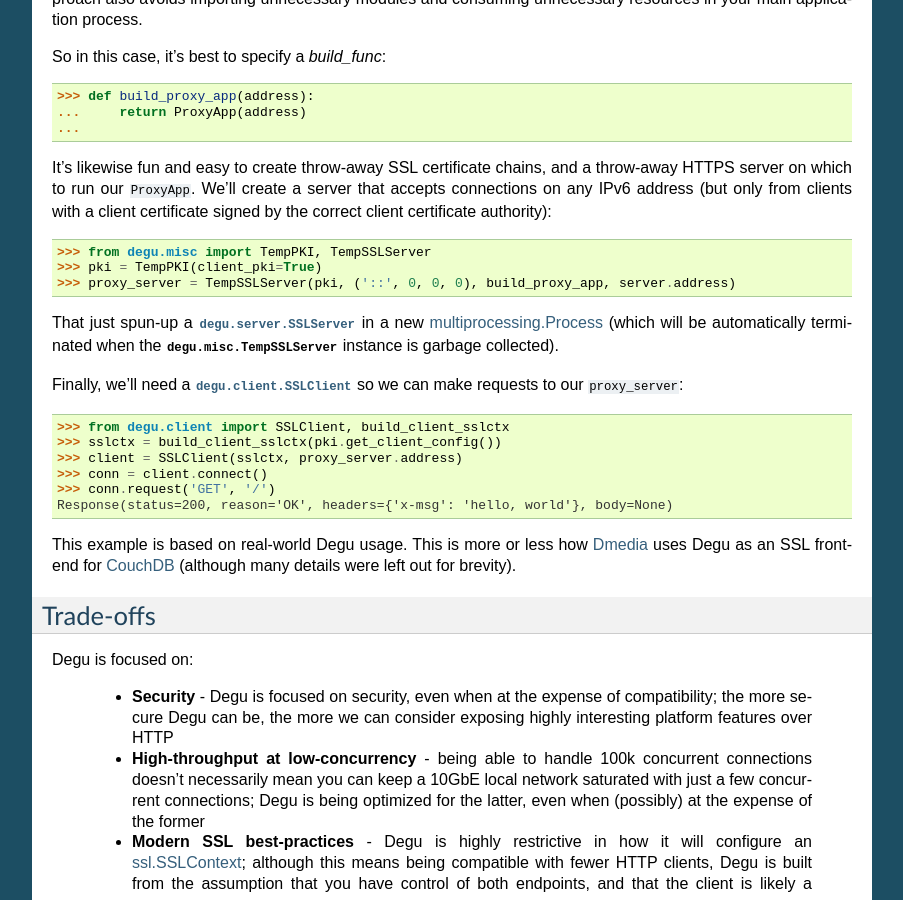
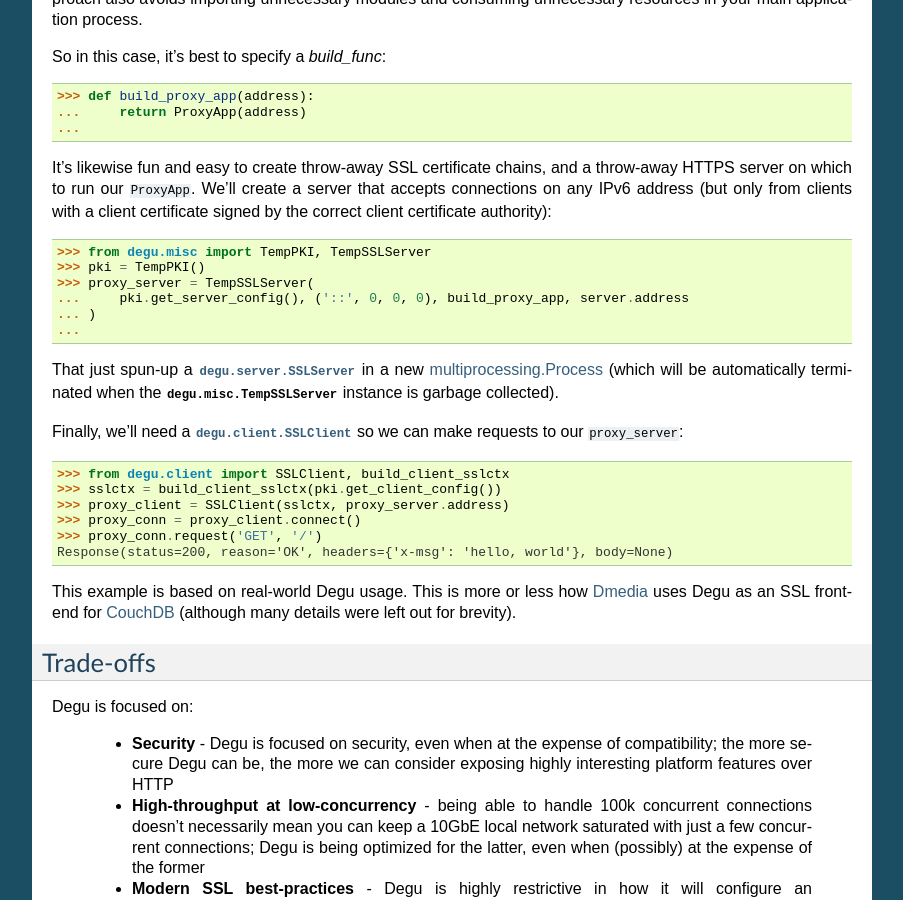
Before and after one commit to json420/degu, a Sphinx documentation site: the page built from doc/tutorial.rst, in a window 1280 px wide and 900 px high, scrolled down 2040 px. Shown: the whole window, without its empty margins (198-1101 px from the left). Built offline with Sphinx 7.4.7, drawn with Linux system fonts in a browser that asks for light colours.

Commit message:
TempSSLServer now takes sslconfig as its first argument instead of pki

```diff
--- a/doc/tutorial.rst
+++ b/doc/tutorial.rst
@@ -141,8 +141,11 @@ that accepts connections on any IPv6 address (but only from clients with a
 client certificate signed by the correct client certificate authority):
 
 >>> from degu.misc import TempPKI, TempSSLServer
->>> pki = TempPKI(client_pki=True)
->>> proxy_server = TempSSLServer(pki, ('::', 0, 0, 0), build_proxy_app, server.address)
+>>> pki = TempPKI()
+>>> proxy_server = TempSSLServer(
+...     pki.get_server_config(), ('::', 0, 0, 0), build_proxy_app, server.address
+... )
+...
 
 That just spun-up a :class:`degu.server.SSLServer` in a new
 `multiprocessing.Process`_ (which will be automatically terminated when the
@@ -153,9 +156,9 @@ our ``proxy_server``:
 
 >>> from degu.client import SSLClient, build_client_sslctx
 >>> sslctx = build_client_sslctx(pki.get_client_config())
->>> client = SSLClient(sslctx, proxy_server.address)
->>> conn = client.connect()
->>> conn.request('GET', '/')
+>>> proxy_client = SSLClient(sslctx, proxy_server.address)
+>>> proxy_conn = proxy_client.connect()
+>>> proxy_conn.request('GET', '/')
 Response(status=200, reason='OK', headers={'x-msg': 'hello, world'}, body=None)
 
 This example is based on real-world Degu usage.  This is more or less how
```
Also changed, not shown: 2 other files.
